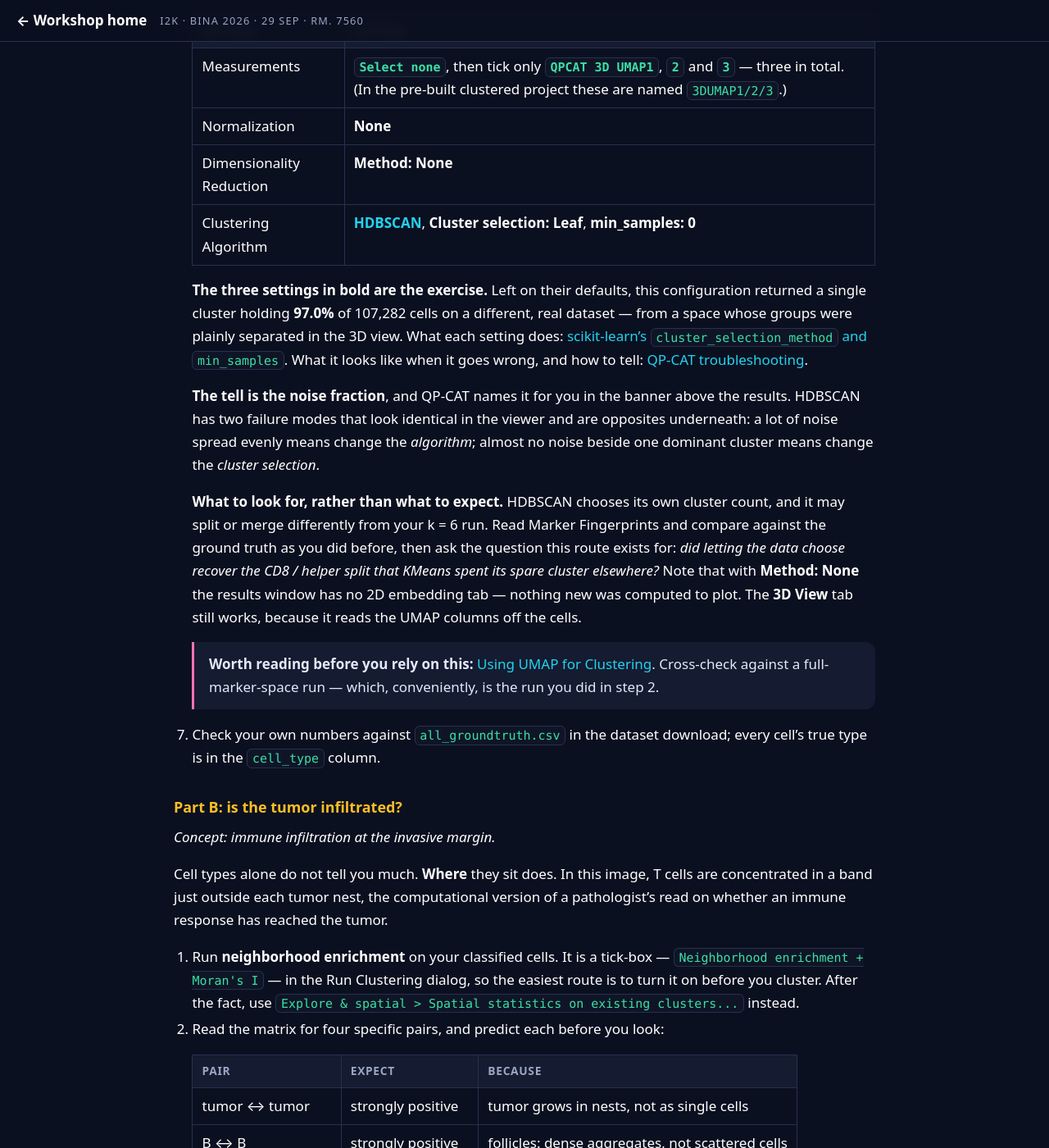
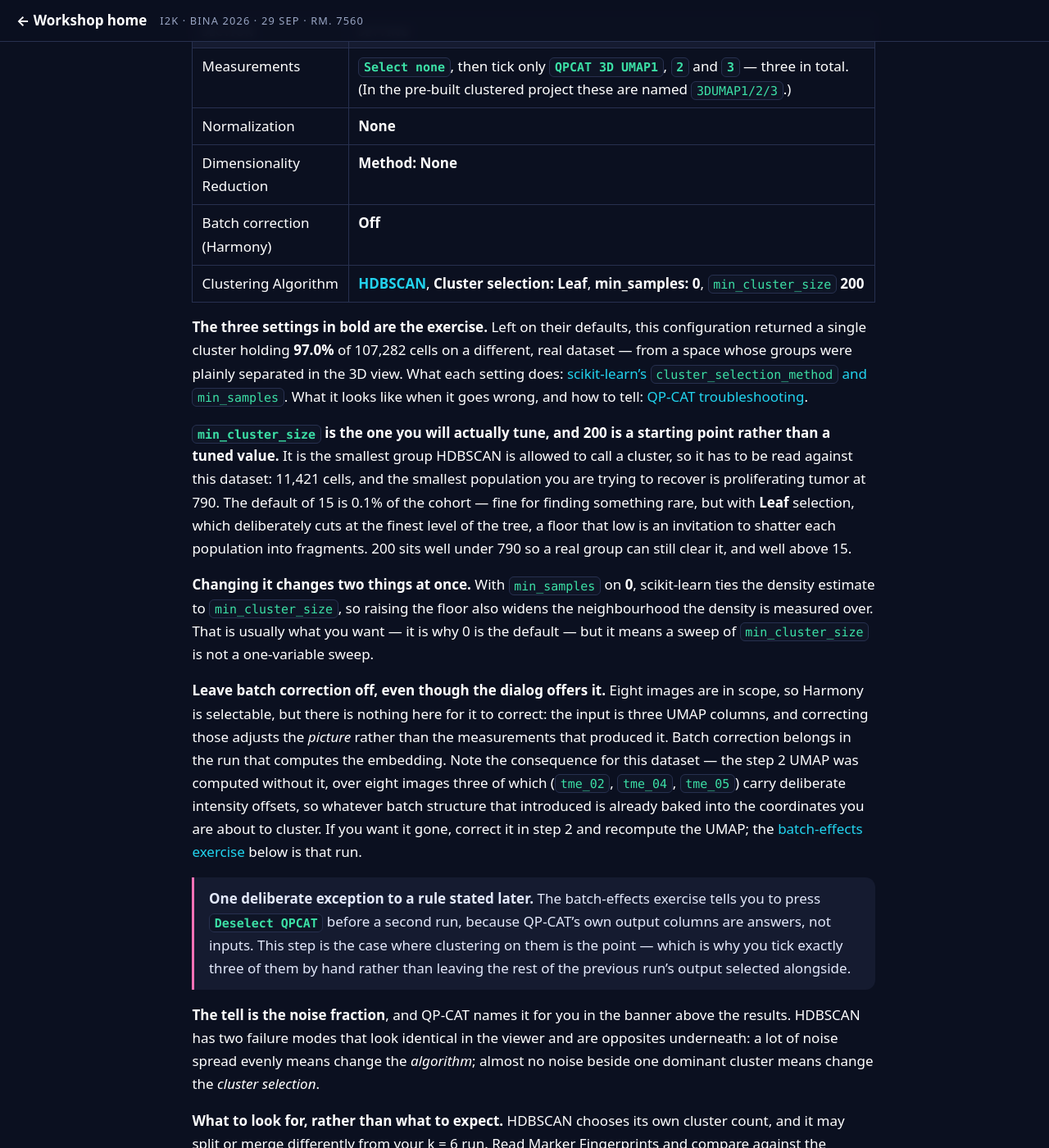
Before and after one commit to MichaelSNelson/BINA-I2K-2026-QuPath-Extensions, a Jekyll site: the page built from docs/03-qp-cat-cell-analysis-tools.md, in a window 1280 px wide and 1400 px high, scrolled down 7557 px. Shown: the whole window at 82% size. Built offline with Jekyll 4.4.1, drawn with Linux system fonts in a browser that asks for light colours.

Commit message:
guide: step 6 was missing min_cluster_size and batch correction
Both are live controls in that dialog and the step said nothing about either.

min_cluster_size decides the outcome and is the one a reader will actually
tune, so it is now in the table at 200 with the arithmetic shown: 11,421 cells,
smallest population 790, default 15 is 0.1% of the cohort, and Leaf selection
turns a floor that low into fragmentation. Stated as a starting point, not a
tuned value -- it has not been run on this dataset. Also flags that changing it
moves min_samples too, since auto ties them.

Batch correction is selectable because eight images are in scope, and the
answer is off: correcting three UMAP columns adjusts the picture rather than
the measurements behind it. The consequence is named rather than hidden -- the
step 2 UMAP was computed without correction over eight images, three of which
carry deliberate intensity offsets, so that structure is already in the
coordinates being clustered.

Also reconciles step 6 with the batch-effects exercise, which tells readers to
press Deselect QPCAT because QP-CAT's output columns are answers, not inputs.
Step 6 deliberately does the opposite, and now says so rather than leaving two
instructions in apparent contradiction.

Claude-Session: https://claude.ai/code/session_01TZFXuLKiz1DgbomrTgfDTw

```diff
--- a/docs/03-qp-cat-cell-analysis-tools.md
+++ b/docs/03-qp-cat-cell-analysis-tools.md
@@ -388,7 +388,8 @@ should detect close to 1,530 cells on `tme_00`.
    | Measurements | **`Select none`**, then tick only **`QPCAT 3D UMAP1`**, **`2`** and **`3`** — three in total. (In the pre-built clustered project these are named `3DUMAP1/2/3`.) |
    | Normalization | **None** |
    | Dimensionality Reduction | **Method: None** |
-   | Clustering Algorithm | **[HDBSCAN](https://scikit-learn.org/stable/modules/generated/sklearn.cluster.HDBSCAN.html)**, **Cluster selection: Leaf**, **min_samples: 0** |
+   | Batch correction (Harmony) | **Off** |
+   | Clustering Algorithm | **[HDBSCAN](https://scikit-learn.org/stable/modules/generated/sklearn.cluster.HDBSCAN.html)**, **Cluster selection: Leaf**, **min_samples: 0**, `min_cluster_size` **200** |
 
    **The three settings in bold are the exercise.** Left on their defaults, this configuration
    returned a single cluster holding **97.0%** of 107,282 cells on a different, real dataset —
@@ -396,6 +397,35 @@ should detect close to 1,530 cells on `tme_00`.
    [scikit-learn's `cluster_selection_method` and `min_samples`](https://scikit-learn.org/stable/modules/generated/sklearn.cluster.HDBSCAN.html).
    What it looks like when it goes wrong, and how to tell:
    [QP-CAT troubleshooting](https://github.com/uw-loci/qupath-extension-cell-analysis-tools/blob/main/documentation/troubleshooting.md#5-hdbscan-returns-one-giant-cluster-and-almost-no-noise).
+
+   **`min_cluster_size` is the one you will actually tune, and 200 is a starting point rather
+   than a tuned value.** It is the smallest group HDBSCAN is allowed to call a cluster, so it
+   has to be read against this dataset: 11,421 cells, and the smallest population you are trying
+   to recover is proliferating tumor at 790. The default of 15 is 0.1% of the cohort — fine for
+   finding something rare, but with **Leaf** selection, which deliberately cuts at the finest
+   level of the tree, a floor that low is an invitation to shatter each population into
+   fragments. 200 sits well under 790 so a real group can still clear it, and well above 15.
+
+   **Changing it changes two things at once.** With `min_samples` on **0**, scikit-learn ties
+   the density estimate to `min_cluster_size`, so raising the floor also widens the neighbourhood
+   the density is measured over. That is usually what you want — it is why 0 is the default —
+   but it means a sweep of `min_cluster_size` is not a one-variable sweep.
+
+   **Leave batch correction off, even though the dialog offers it.** Eight images are in scope,
+   so Harmony is selectable, but there is nothing here for it to correct: the input is three
+   UMAP columns, and correcting those adjusts the *picture* rather than the measurements that
+   produced it. Batch correction belongs in the run that computes the embedding. Note the
+   consequence for this dataset — the step 2 UMAP was computed without it, over eight images
+   three of which (`tme_02`, `tme_04`, `tme_05`) carry deliberate intensity offsets, so whatever
+   batch structure that introduced is already baked into the coordinates you are about to
+   cluster. If you want it gone, correct it in step 2 and recompute the UMAP; the
+   [batch-effects exercise](#optional-and-slower-batch-effects) below is that run.
+
+   > **One deliberate exception to a rule stated later.** The batch-effects exercise tells you to
+   > press **`Deselect QPCAT`** before a second run, because QP-CAT's own output columns are
+   > answers, not inputs. This step is the case where clustering on them is the point — which is
+   > why you tick exactly three of them by hand rather than leaving the rest of the previous
+   > run's output selected alongside.
 
    **The tell is the noise fraction**, and QP-CAT names it for you in the banner above the
    results. HDBSCAN has two failure modes that look identical in the viewer and are opposites
```
